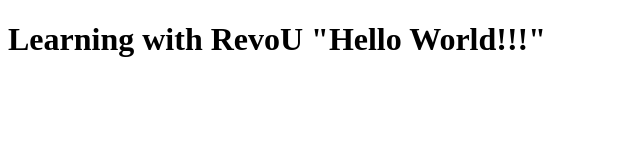
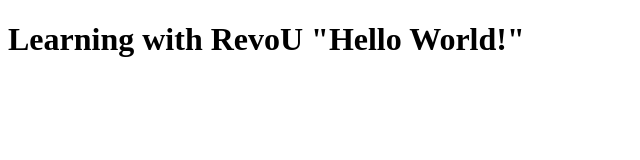
Before and after one commit to NK47GG/Learn-with-RevoU, a plain HTML site: page index.html in a window 1280 px wide. Shown: the full height of the page, 0-640 px from the left. Drawn offline with Linux system fonts and the light colour scheme.

Commit message:
test commit 2

```diff
--- a/index.html
+++ b/index.html
@@ -6,6 +6,6 @@
     <title>Nikzz Learning with RevoU</title>
   </head>
   <body>
-    <h1>Learning with RevoU "Hello World!!!"</h1>
+    <h1>Learning with RevoU "Hello World!"</h1>
   </body>
 </html>
```
